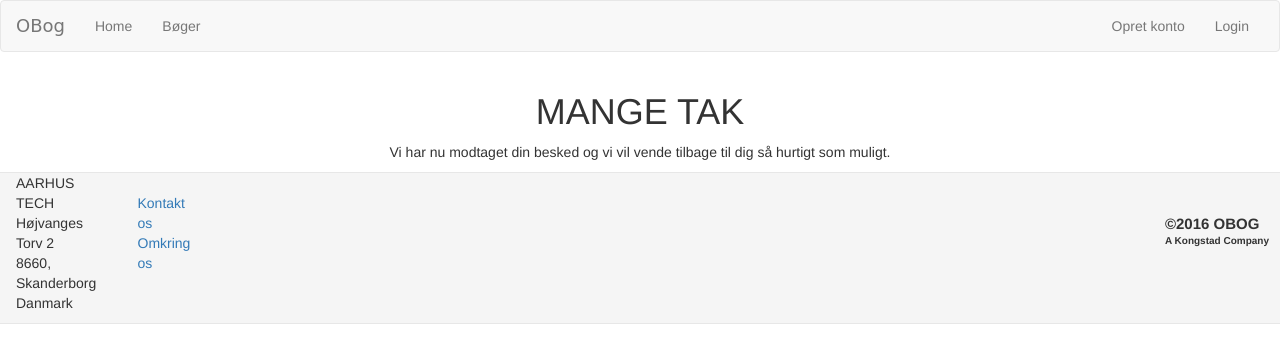
After one commit to Defman/OBog, a Django app: template front/templates/thankyou.html in a window 1280 px wide. The commit adds this page. Shown: the top 363 px of the page. Run offline with Django 3.2, Linux system fonts and the light colour scheme; the template is opened without the code that fills it, so the values that code supplies are empty; parts of the project's set-up code (start-up, migrations or seed data) failed here and were passed over; some libraries are stand-ins or nearby versions; some web fonts are replaced.

Commit message:
Push HARDER

```diff
--- a/bookprofile/templates/login.html
+++ b/bookprofile/templates/login.html
@@ -19,12 +19,12 @@
 {% endif %}
 
 <form action="{{ app_path }}" method="post" id="login-form">{% csrf_token %}
-    <div class="form-group">
+    <div class="form-group;">
     {{ form.username.errors }}
       <label for="exampleInputEmail1">Email address</label>
     {{ form.username.label_tag }} {{ form.username }}
   </div>
-  <div class="form-group">
+  <div class="form-group;">
     {{ form.password.errors }}
     {{ form.password.label_tag }} {{ form.password }}
     <input type="hidden" name="next" value="{{ next }}" />
--- a/front/templates/index.html
+++ b/front/templates/index.html
@@ -45,7 +45,7 @@
 
     <div>
         <div class = "center" style="margin-top: 11rem">
-            <a href="LOG IDN">
+            <a href="{% url "login" %}">
                 <h1>
                     <button type="button" class="btn btn-primary btn-lg" style = "width: 40rem; max-width: 100%; font-size: 5rem">Log Ind</button>
                 </h1>
--- /dev/null
+++ b/front/templates/thankyou.html
@@ -0,0 +1,8 @@
+{% extends "base.html" %}
+
+{% block content %}
+    <div class="center">
+        <h1>MANGE TAK</h1>
+        <p>Vi har nu modtaget din besked og vi vil vende tilbage til dig så hurtigt som muligt.</p>
+    </div>
+{% endblock %}
--- a/front/urls.py
+++ b/front/urls.py
@@ -7,4 +7,5 @@ urlpatterns = [
     url(r'^about$', about.as_view(), name="about"),
     url(r'^credits$', credits.as_view(), name="credits"),
     url(r'^contact$', ContactView.as_view(), name="contact"),
+    url(r'^thankyou$', ThankYou.as_view(), name="thankyou"),
 ]
--- a/templates/404.html
+++ b/templates/404.html
@@ -6,5 +6,5 @@
 
 {% block content %}
     <h>404!</h>
-    <img src="http://404-error.com/wp-content/uploads/2013/03/404-error.jpg">
+        <img src="http://www.etsonly.com/images/404/404_3.jpg">
 {% endblock %}
--- a/templates/footer.html
+++ b/templates/footer.html
@@ -13,7 +13,7 @@
         <div class="col-md-3">
             <br>
             {# Indsæt link til tilhørende #}
-        <a href = "http://www.google.com">Kontakt os</a> <br>
+        <a href = "{% url "front:contact" %}">Kontakt os</a> <br>
         <a href = "{% url "front:credits" %}">Omkring os</a> <br>
         </div>
     </div>
```
Also changed, not shown: front/views.py (+5 -4 lines).
